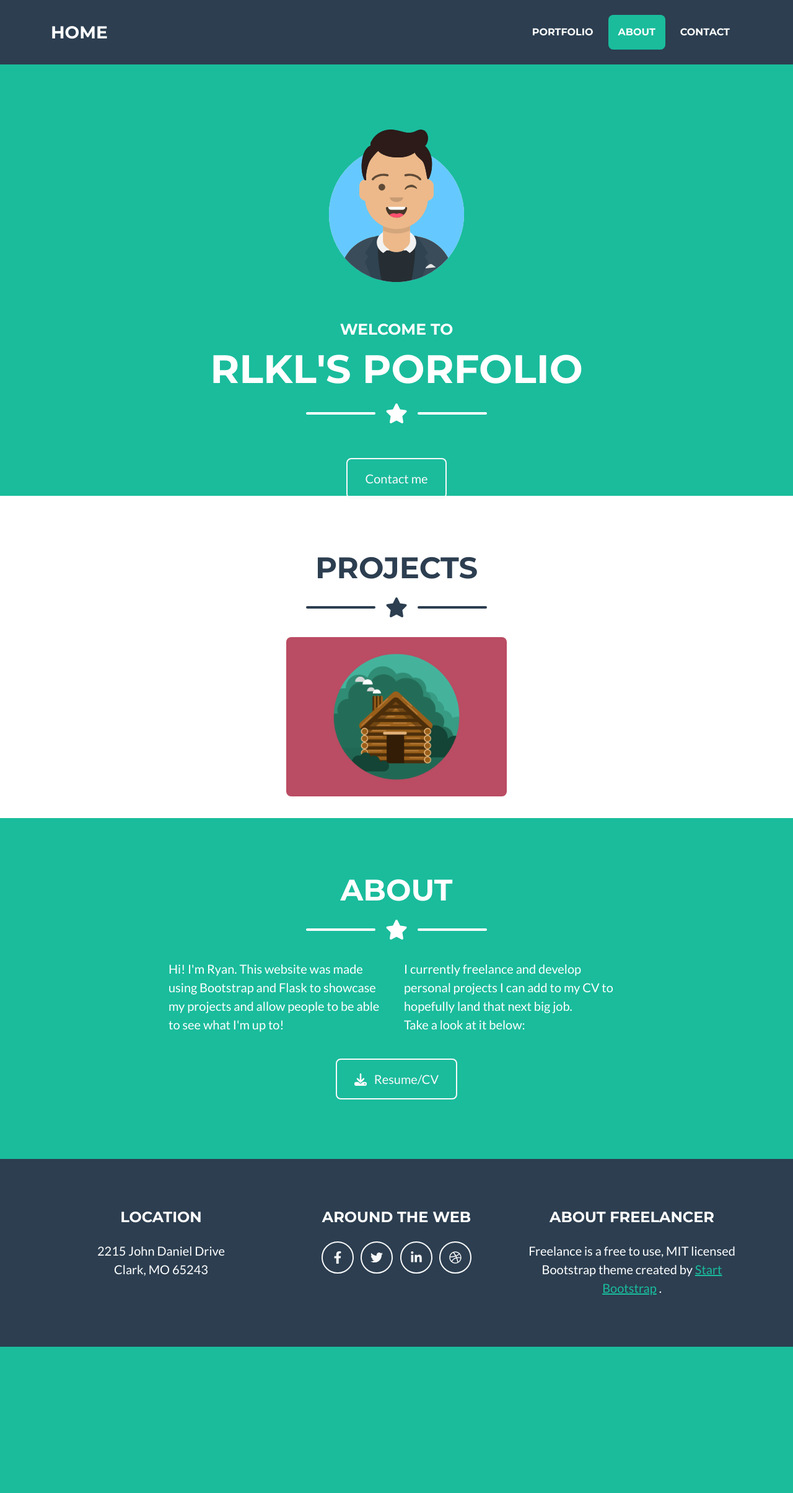
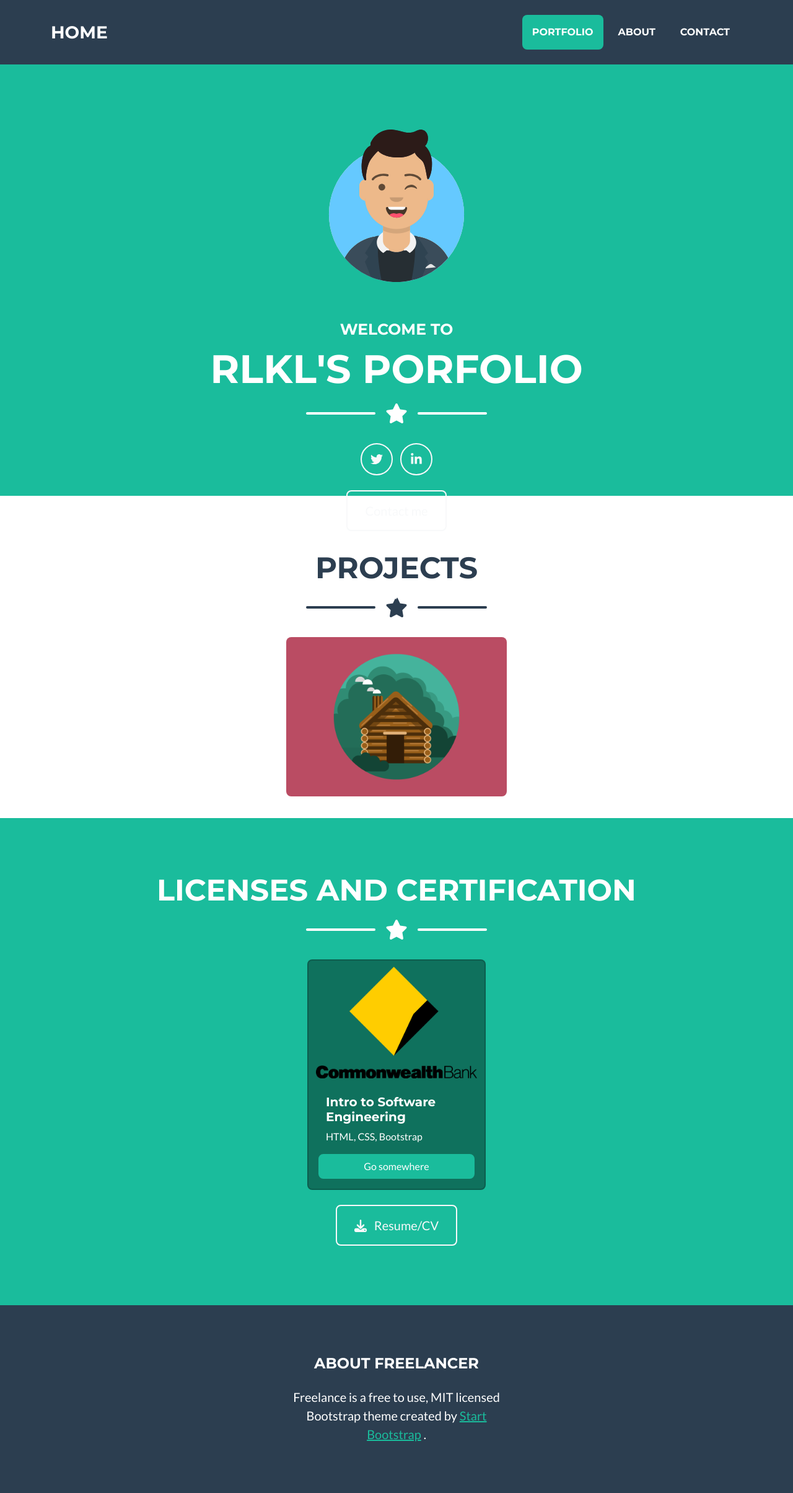
Before and after one commit to ryanlkl/Portfolio-Website, a Flask app: page / in a window 1280 px wide. Shown: the whole page at 62% size. Before the commit the page ends 2173 px from the top, so only its background shows below. Run offline with Flask 3, Linux system fonts and the light colour scheme; some libraries are stand-ins or nearby versions.

Commit message:
Cards changed and sections updated

```diff
--- a/main.py
+++ b/main.py
@@ -1,14 +1,19 @@
-from flask import Flask, render_template, redirect, url_for
+from flask import Flask, render_template, redirect, url_for, flash
 from wtforms import StringField, EmailField, SubmitField
 from flask_wtf import FlaskForm
 from flask_wtf.file import DataRequired
 from flask_ckeditor import CKEditorField, CKEditor
-from flask_bootstrap import Bootstrap5
+from flask_bootstrap import Bootstrap
+import smtplib
+import os
+from dotenv import load_dotenv
+
+load_dotenv()
 
 app = Flask(__name__)
-app.config["SECRET_KEY"] = '8BYkEfBA6O6donzWlSihBXox7C0sKR6b'
+app.config["SECRET_KEY"] = os.environ.get("FLASK_KEY")
 ckeditor = CKEditor(app)
-Bootstrap5(app)
+Bootstrap(app)
 
 class ContactForm(FlaskForm):
   name = StringField("Name",validators=[DataRequired()])
@@ -23,6 +28,26 @@
 @app.route("/contact",methods=["GET","POST"])
 def contact():
   form = ContactForm()
+  if form.validate_on_submit():
+    smtp_server = "smtp.gmail.com"
+    sender_email = os.environ.get("EMAIL")
+    sender_password = os.environ.get("PASSWORD")
+
+    try:
+      with smtplib.SMTP(smtp_server) as connection:
+        connection.starttls()
+        connection.login(user=sender_email,password=sender_password)
+        connection.sendmail(
+          from_addr=sender_email,
+          to_addrs=os.environ.get("PERSONAL_EMAIL"),
+          msg=f"Subject:New Message from {form.name.data}\n\n{form.email.data}:\n{form.message.data}"
+        )
+      flash("Form submitted successfully")
+      return redirect(url_for("contact", error=False))
+    except Exception as e:
+      flash(e)
+      return redirect(url_for("contact", error=True))
+
   return render_template("contact.html",form=form)
 
 if __name__ == "__main__":
--- a/tempCodeRunnerFile.py
+++ /dev/null
@@ -1 +0,0 @@
-@app.route("/send")
--- a/templates/footer.html
+++ b/templates/footer.html
@@ -1,24 +1,7 @@
 <!-- Footer-->
 <footer class="footer text-center">
   <div class="container">
-      <div class="row">
-          <!-- Footer Location-->
-          <div class="col-lg-4 mb-5 mb-lg-0">
-              <h4 class="text-uppercase mb-4">Location</h4>
-              <p class="lead mb-0">
-                  2215 John Daniel Drive
-                  <br />
-                  Clark, MO 65243
-              </p>
-          </div>
-          <!-- Footer Social Icons-->
-          <div class="col-lg-4 mb-5 mb-lg-0">
-              <h4 class="text-uppercase mb-4">Around the Web</h4>
-              <a class="btn btn-outline-light btn-social mx-1" href="#!"><i class="fab fa-fw fa-facebook-f"></i></a>
-              <a class="btn btn-outline-light btn-social mx-1" href="#!"><i class="fab fa-fw fa-twitter"></i></a>
-              <a class="btn btn-outline-light btn-social mx-1" href="#!"><i class="fab fa-fw fa-linkedin-in"></i></a>
-              <a class="btn btn-outline-light btn-social mx-1" href="#!"><i class="fab fa-fw fa-dribbble"></i></a>
-          </div>
+      <div class="row justify-content-center">
           <!-- Footer About Text-->
           <div class="col-lg-4">
               <h4 class="text-uppercase mb-4">About Freelancer</h4>
--- a/templates/header.html
+++ b/templates/header.html
@@ -20,7 +20,7 @@
         <!-- Navigation-->
         <nav class="navbar navbar-expand-lg bg-secondary text-uppercase fixed-top" id="mainNav">
             <div class="container">
-                <a class="navbar-brand" href="#page-top">Home</a>
+                <a class="navbar-brand" href="{{url_for('home')}}">Home</a>
                 <button class="navbar-toggler text-uppercase font-weight-bold bg-primary text-white rounded" type="button" data-bs-toggle="collapse" data-bs-target="#navbarResponsive" aria-controls="navbarResponsive" aria-expanded="false" aria-label="Toggle navigation">
                     Menu
                     <i class="fas fa-bars"></i>
--- a/templates/index.html
+++ b/templates/index.html
@@ -14,13 +14,15 @@
                     <div class="divider-custom-line"></div>
                 </div>
                 <!-- Masthead Subheading-->
+                <div class="col-lg-4 mb-5 mb-lg-0">
+                    <a class="btn btn-outline-light btn-social mx-1" href="#!"><i class="fab fa-fw fa-twitter"></i></a>
+                    <a class="btn btn-outline-light btn-social mx-1" href="#!"><i class="fab fa-fw fa-linkedin-in"></i></a>
+                </div>
                 <div class="text-center mt-4">
                     <a class="btn btn-xl btn-outline-light" href="{{url_for('contact')}}">
                         Contact me
                     </a>
                 </div>
-                <br>
-                <br>
                 <br>
                 <br>
                 <br>
@@ -46,25 +48,32 @@
                             <div class="portfolio-item-caption d-flex align-items-center justify-content-center h-100 w-100">
                                 <div class="portfolio-item-caption-content text-center text-white"><i class="fas fa-plus fa-3x"></i></div>
                             </div>
-                            <img class="img-fluid" src="../static/assets/img/portfolio/cabin.png" alt="..." />
-                        </div>
+                    <img class="img-fluid" src="../static/assets/img/portfolio/cabin.png" alt="..." />
                     </div>
+                </div>
         </section>
         <!-- About Section-->
-        <section class="page-section bg-primary text-white mb-0" id="about">
+        <section class="page-section bg-primary text-white mb-0" id="license_and_certification">
             <div class="container">
                 <!-- About Section Heading-->
-                <h2 class="page-section-heading text-center text-uppercase text-white">About</h2>
+                <h2 class="page-section-heading text-center text-uppercase text-white">Licenses and Certification</h2>
                 <!-- Icon Divider-->
                 <div class="divider-custom divider-light">
                     <div class="divider-custom-line"></div>
                     <div class="divider-custom-icon"><i class="fas fa-star"></i></div>
                     <div class="divider-custom-line"></div>
                 </div>
-                <!-- About Section Content-->
-                <div class="row">
-                    <div class="col-lg-4 ms-auto"><p class="lead">Hi! I'm Ryan. This website was made using Bootstrap and Flask to showcase my projects and allow people to be able to see what I'm up to!</p></div>
-                    <div class="col-lg-4 me-auto"><p class="lead">I currently freelance and develop personal projects I can add to my CV to hopefully land that next big job.<br>Take a look at it below:</p></div>
+                <div class="row justify-content-center">
+                    <div class="card" style="width: 18rem; background-color: rgba(0, 0, 0, 0.4);">
+                        <img src="../static/assets/img/certificates/commonwealth-bank.png" class="card-img-top" alt="..." style="margin-bottom: 10px; margin-top: 10px">
+                        <div class="card-body">
+                            <div class="overlay row justify-content-center">
+                                <h5 class="card-title">Intro to Software Engineering</h5>
+                                <p class="card-text">HTML, CSS, Bootstrap</p>
+                                <a href="#" class="btn btn-primary">Go somewhere</a>
+                            </div>
+                        </div>
+                    </div>
                 </div>
                 <!-- About Section Button-->
                 <div class="text-center mt-4">
@@ -79,7 +88,7 @@
         <!-- Bootstrap core JS-->
         <script src="https://cdn.jsdelivr.net/npm/bootstrap@5.2.3/dist/js/bootstrap.bundle.min.js"></script>
         <!-- Core theme JS-->
-        <script src="js/scripts.js"></script>
+        <script src="../static/js/scripts.js"></script>
         <!-- * * * * * * * * * * * * * * * * * * * * * * * * * * * * * * * * * * * * * * * *-->
         <!-- * *                               SB Forms JS                               * *-->
         <!-- * * Activate your form at https://startbootstrap.com/solution/contact-forms * *-->
```
Also changed, not shown: requirements.txt (added, +10 -0 lines), templates/contact.html (+14 -0 lines), static/assets/img/certificates/commonwealth-bank.png (added), static/css/styles.css, 1 other file.
